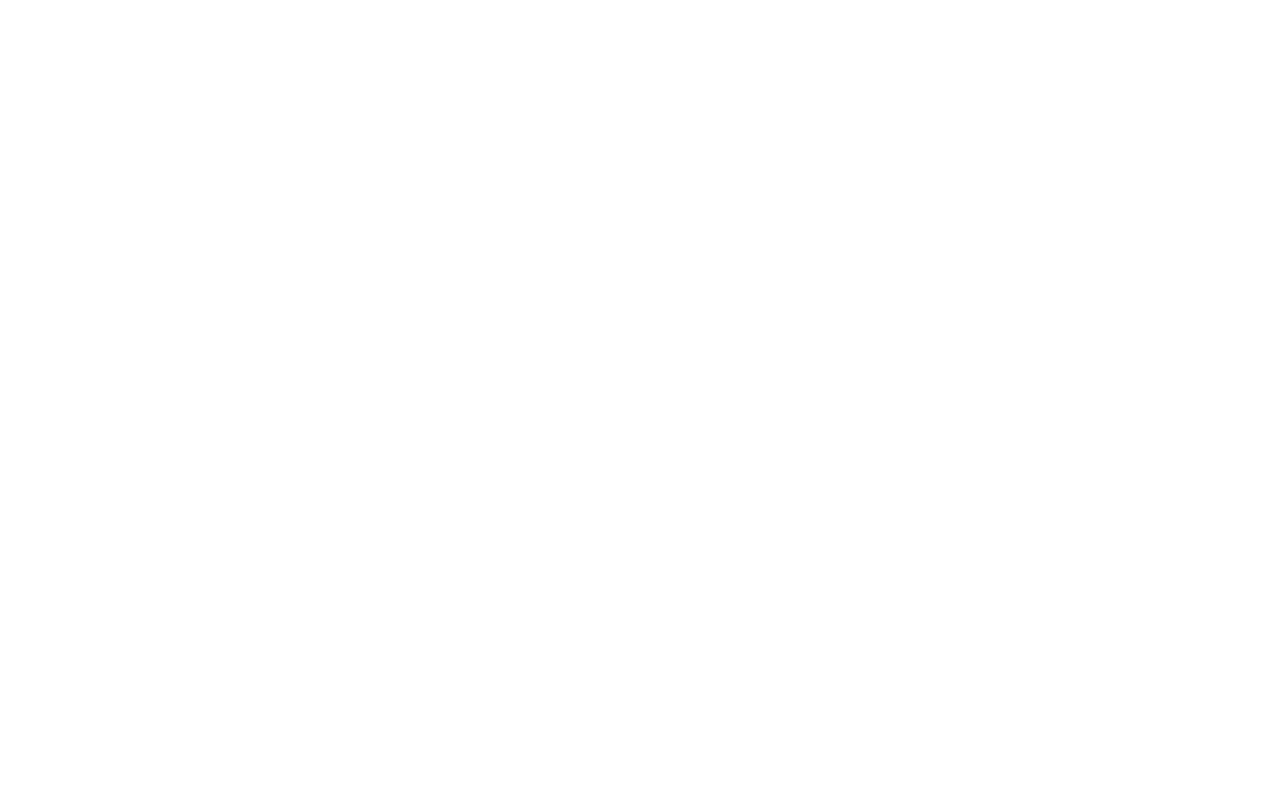
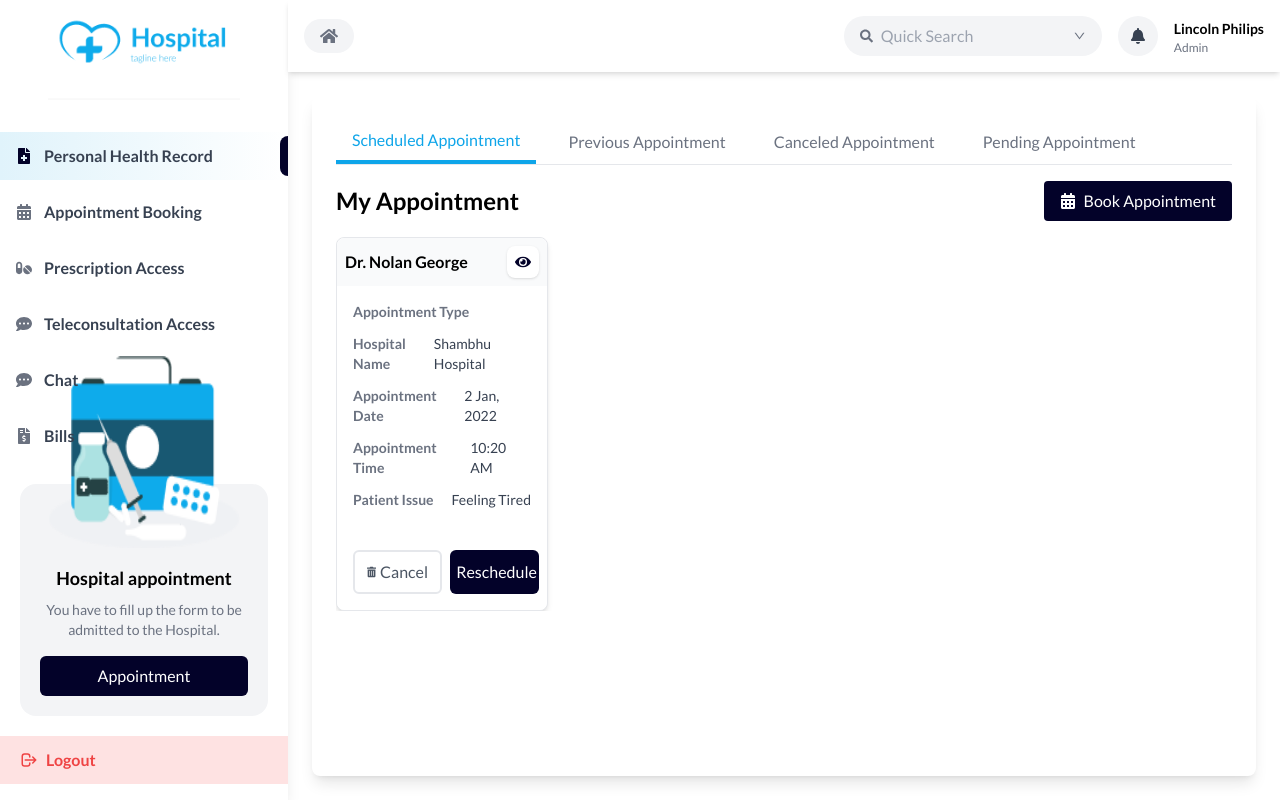
Before and after one commit to Monil072718/Swiftrut-Patient-Management-system, a React (Create React App) app in the folder patient-management-frontend/: page /patient-appointment in a window 1280 px wide. Before the commit this address had no page. Built offline with nearby package versions, Linux system fonts and the light colour scheme.

Commit message:
Patient appointment booking

```diff
--- a/patient-management-frontend/src/App.jsx
+++ b/patient-management-frontend/src/App.jsx
@@ -24,6 +24,7 @@ import PatientEditProfile from './components/Patients/PatientEditProfile';
 import PrescriptionPage from './components/Patients/PrescriptionPage';
 import TestReportPage from './components/Patients/TestReportPage';
 import MedicalHistory from './components/Patients/MedicalHistory';
+import AppointmentBookingPage from './components/Patients/AppointmentBookingPage';
 
 function App() {
   return (
@@ -40,7 +41,7 @@ function App() {
         <Route path="/change-password" element={<ChangePassword />} />
         <Route path="/terms-condition" element={<TermsCondition />} />
         <Route path="/privacy-policy" element={<PrivacyPolicy />} />
-        <Route path="/appointment" element={<DoctorAppointment />} />
+        <Route path="/doc-appointment" element={<DoctorAppointment />} />
         <Route path="/search" element={<SearchResult />} />
         <Route path="/doctormanagement" element={<DoctorManagement />} />
         <Route path="/onsite" element={<DoctorOnSite />} />
@@ -54,6 +55,7 @@ function App() {
         <Route path="/prescription" element={<PrescriptionPage />} />
         <Route path="/test-report" element={<TestReportPage />} />
         <Route path="/medical-history" element={<MedicalHistory />} />
+        <Route path="/patient-appointment" element={<AppointmentBookingPage />} />
       </Routes>
     </Router>
   );
--- /dev/null
+++ b/patient-management-frontend/src/components/Patients/AppointmentBookingPage.jsx
@@ -0,0 +1,167 @@
+import React, { useState, useEffect } from "react";
+// import { useBreadcrumb } from "../../context/BreadcrumbContext";
+import { FaCalendarAlt, FaTrashAlt, FaRedoAlt, FaEye } from "react-icons/fa";
+import PatientSidebar from "./PatientSidebar";
+import PatientNavbar from "./PatientNavbar";
+// import DoctorDetailsSidebar from "../../components/Patient/DoctorDetailsSidebar";
+
+const AppointmentBookingPage = () => {
+    //   const { updateBreadcrumb } = useBreadcrumb();
+    const [activeTab, setActiveTab] = useState("Scheduled");
+    const [selectedDoctor, setSelectedDoctor] = useState(null);
+    const [isSidebarVisible, setIsSidebarVisible] = useState(false);
+
+    //   useEffect(() => {
+    //     updateBreadcrumb([
+    //       { label: "Appointment Booking", path: "/patient/appointment-booking" },
+    //     ]);
+    //   }, [updateBreadcrumb]);
+
+    const appointments = [
+        {
+            doctor: "Dr. Nolan George",
+            specialization: "General Physician",
+            hospital: "Shambhu Hospital",
+            qualification: "MBBS",
+            experience: 10,
+            contactNumber: "995796557",
+            profileImage: "path-to-image",
+            description: "Specializes in general health issues.",
+            date: "2 Jan, 2022",
+            time: "10:20 AM",
+            issue: "Feeling Tired",
+            status: "Scheduled",
+        },
+        // Additional appointment objects...
+    ];
+
+    const filteredAppointments = appointments.filter(
+        (appointment) => appointment.status === activeTab
+    );
+
+    const handleViewDetails = (doctor) => {
+        setSelectedDoctor(doctor);
+        setIsSidebarVisible(true);
+    };
+
+    return (
+        <div className="flex h-screen">
+            <PatientSidebar />
+            <div className="flex-1 flex flex-col">
+                <PatientNavbar currentPage="Profile Setting" />
+                <div className="bg-white p-6 rounded-lg shadow-lg m-6 h-full">
+                    {/* Tabs for Appointment Types */}
+                    <div className="flex space-x-4 border-b mb-4">
+                        {["Scheduled", "Previous", "Canceled", "Pending"].map((tab) => (
+                            <button
+                                key={tab}
+                                className={`py-2 px-4 focus:outline-none font-medium ${activeTab === tab
+                                    ? "border-b-4 border-sky-500 text-sky-500"
+                                    : "text-gray-500"
+                                    }`}
+                                onClick={() => setActiveTab(tab)}
+                            >
+                                {tab} Appointment
+                            </button>
+                        ))}
+                    </div>
+                    <div className="flex justify-between items-center mb-4">
+                        <h2 className="text-2xl font-semibold">My Appointment</h2>
+                        <button className="flex items-center space-x-2 bg-customBlue text-white px-4 py-2 rounded">
+                            <FaCalendarAlt />
+                            <span>Book Appointment</span>
+                        </button>
+                    </div>
+
+                    {/* Appointment List */}
+                    <div className="grid grid-cols-4 gap-4 overflow-y-auto custom-scroll">
+                        {filteredAppointments.map((appointment, index) => (
+                            <div
+                                key={index}
+                                className="border rounded-lg shadow-md bg-white transition"
+                            >
+                                <div className="flex justify-between items-center p-2 bg-gray-50 rounded-t-lg">
+                                    <h4 className="font-semibold ">{appointment.doctor}</h4>
+                                    <div
+                                        className="text-customBlue p-2 rounded-lg bg-white shadow cursor-pointer"
+                                        onClick={() => handleViewDetails(appointment)}
+                                    >
+                                        <FaEye />
+                                    </div>
+                                </div>
+                                {/* Card body with appointment details */}
+                                <div className="p-4 text-sm text-gray-700 space-y-1">
+                                    <p className="flex justify-between items-center text-yellow-500 pb-2">
+                                        <span className="font-semibold text-gray-500">
+                                            Appointment Type
+                                        </span>{" "}
+                                        {appointment.type}
+                                    </p>
+                                    <p className="flex justify-between items-center pb-2">
+                                        <span className="font-semibold text-gray-500">
+                                            Hospital Name
+                                        </span>{" "}
+                                        {appointment.hospital}
+                                    </p>
+                                    <p className="flex justify-between items-center pb-2">
+                                        <span className="font-semibold text-gray-500">
+                                            Appointment Date
+                                        </span>{" "}
+                                        {appointment.date}
+                                    </p>
+                                    {appointment.status === "Canceled" && (
+                                        <p className="flex justify-between items-center pb-2">
+                                            <span className="font-semibold text-gray-500">
+                                                Cancel Date
+                                            </span>{" "}
+                                            {appointment.cancelDate}
+                                        </p>
+                                    )}
+                                    <p className="flex justify-between items-center pb-2">
+                                        <span className="font-semibold text-gray-500">
+                                            Appointment Time
+                                        </span>{" "}
+                                        {appointment.time}
+                                    </p>
+                                    <p className="flex justify-between items-center pb-2">
+                                        <span className="font-semibold text-gray-500">
+                                            Patient Issue
+                                        </span>{" "}
+                                        {appointment.issue}
+                                    </p>
+                                </div>
+
+                                {/* Action buttons */}
+                                <div className="flex justify-between space-x-2 p-4 bg-white rounded-b-lg">
+                                    {activeTab === "Scheduled" || activeTab === "Pending" ? (
+                                        <>
+                                            <button className="flex items-center justify-center space-x-1 border-2 px-3 py-2 rounded-md text-gray-600 w-1/2 ">
+                                                <FaTrashAlt />
+                                                <span>Cancel</span>
+                                            </button>
+                                            <button className="flex items-center justify-center space-x-1 bg-customBlue px-3 py-2 rounded-md text-white w-1/2 ">
+                                                <FaRedoAlt />
+                                                <span>Reschedule</span>
+                                            </button>
+                                        </>
+                                    ) : null}
+                                </div>
+                            </div>
+                        ))}
+                    </div>
+
+                    {/* Doctor Details Sidebar */}
+                    {/* {selectedDoctor && (
+        <DoctorDetailsSidebar
+          doctor={selectedDoctor}
+          isVisible={isSidebarVisible}
+          onClose={() => setIsSidebarVisible(false)}
+        />
+      )} */}
+                </div>
+            </div>
+        </div>
+    );
+};
+
+export default AppointmentBookingPage;
```
